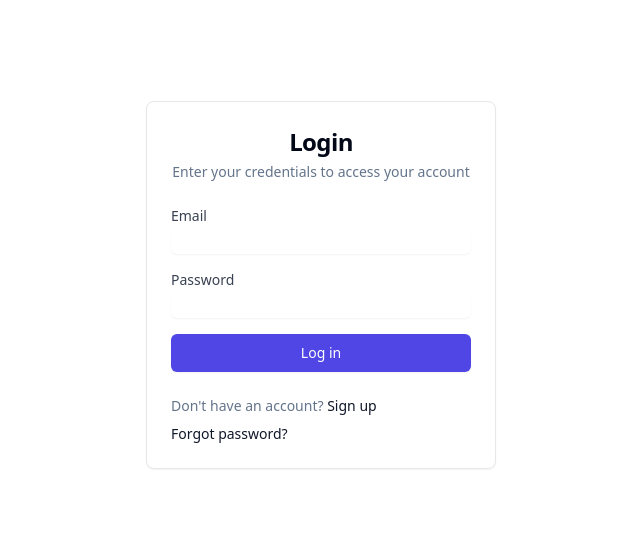
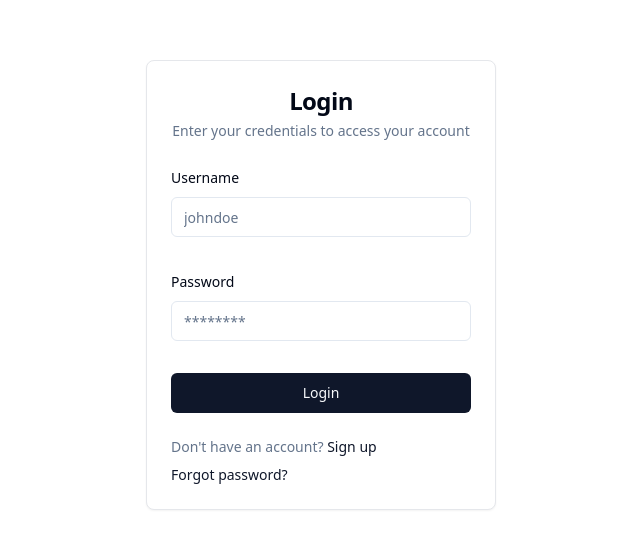
Before and after one commit to arayer143/raydunn-website-v3, a Next.js app: page /login in a window 1280 px wide. Shown: the part 115-664 px from the top of the page, without its empty margins (319-959 px from the left). Built offline with nearby package versions, Linux system fonts and the light colour scheme.

Commit message:
small update to the login page

```diff
--- a/components/LoginForm.tsx
+++ b/components/LoginForm.tsx
@@ -1,70 +1,116 @@
-'use client'
+"use client"
 
 import { useState } from 'react'
 import { signIn } from 'next-auth/react'
 import { useRouter } from 'next/navigation'
+import { zodResolver } from "@hookform/resolvers/zod"
+import { useForm } from "react-hook-form"
+import * as z from "zod"
+import { Button } from "@/components/ui/button"
+import {
+  Form,
+  FormControl,
+  FormField,
+  FormItem,
+  FormLabel,
+  FormMessage,
+} from "@/components/ui/form"
+import { Input } from "@/components/ui/input"
+import { toast } from "@/hooks/use-toast"
+
+const formSchema = z.object({
+  username: z.string().min(2, {
+    message: "Username must be at least 2 characters.",
+  }),
+  password: z.string().min(8, {
+    message: "Password must be at least 8 characters.",
+  }),
+})
 
 export function LoginForm() {
-  const [email, setEmail] = useState('')
-  const [password, setPassword] = useState('')
+  const router = useRouter()
+  const [isLoading, setIsLoading] = useState(false)
   const [error, setError] = useState<string | null>(null)
-  const router = useRouter()
 
-  const handleSubmit = async (e: React.FormEvent) => {
-    e.preventDefault()
+  const form = useForm<z.infer<typeof formSchema>>({
+    resolver: zodResolver(formSchema),
+    defaultValues: {
+      username: "",
+      password: "",
+    },
+  })
+
+  async function onSubmit(values: z.infer<typeof formSchema>) {
+    setIsLoading(true)
+    setError(null)
     try {
       const result = await signIn('credentials', {
+        username: values.username,
+        password: values.password,
         redirect: false,
-        email,
-        password,
       })
 
       if (result?.error) {
+        console.error("Login error:", result.error)
         setError(result.error)
+        toast({
+          title: "Login failed",
+          description: result.error,
+          variant: "destructive",
+        })
+      } else if (result?.ok) {
+        console.log("Login successful, redirecting to dashboard")
+        router.push('/dashboard')
       } else {
-        router.push('/dashboard')
+        throw new Error("Unexpected result from signIn")
       }
     } catch (error) {
-      console.error('Login error:', error)
-      setError('An unexpected error occurred')
+      console.error("Unexpected error during login:", error)
+      setError("An unexpected error occurred. Please try again.")
+      toast({
+        title: "An error occurred",
+        description: "Please try again later.",
+        variant: "destructive",
+      })
+    } finally {
+      setIsLoading(false)
     }
   }
 
   return (
-    <form onSubmit={handleSubmit} className="space-y-4">
-      {error && <p className="text-red-500">{error}</p>}
-      <div>
-        <label htmlFor="email" className="block text-sm font-medium text-gray-700">
-          Email
-        </label>
-        <input
-          type="email"
-          id="email"
-          value={email}
-          onChange={(e) => setEmail(e.target.value)}
-          className="mt-1 block w-full rounded-md border-gray-300 shadow-sm focus:border-indigo-300 focus:ring focus:ring-indigo-200 focus:ring-opacity-50"
-          required
+    <Form {...form}>
+      <form onSubmit={form.handleSubmit(onSubmit)} className="space-y-8">
+        <FormField
+          control={form.control}
+          name="username"
+          render={({ field }) => (
+            <FormItem>
+              <FormLabel>Username</FormLabel>
+              <FormControl>
+                <Input placeholder="johndoe" {...field} />
+              </FormControl>
+              <FormMessage />
+            </FormItem>
+          )}
         />
-      </div>
-      <div>
-        <label htmlFor="password" className="block text-sm font-medium text-gray-700">
-          Password
-        </label>
-        <input
-          type="password"
-          id="password"
-          value={password}
-          onChange={(e) => setPassword(e.target.value)}
-          className="mt-1 block w-full rounded-md border-gray-300 shadow-sm focus:border-indigo-300 focus:ring focus:ring-indigo-200 focus:ring-opacity-50"
-          required
+        <FormField
+          control={form.control}
+          name="password"
+          render={({ field }) => (
+            <FormItem>
+              <FormLabel>Password</FormLabel>
+              <FormControl>
+                <Input type="password" placeholder="********" {...field} />
+              </FormControl>
+              <FormMessage />
+            </FormItem>
+          )}
         />
-      </div>
-      <button
-        type="submit"
-        className="w-full flex justify-center py-2 px-4 border border-transparent rounded-md shadow-sm text-sm font-medium text-white bg-indigo-600 hover:bg-indigo-700 focus:outline-none focus:ring-2 focus:ring-offset-2 focus:ring-indigo-500"
-      >
-        Log in
-      </button>
-    </form>
+        {error && <div className="text-red-500">{error}</div>}
+        <Button type="submit" className="w-full" disabled={isLoading}>
+          {isLoading ? "Logging in..." : "Login"}
+        </Button>
+      </form>
+    </Form>
   )
 }
```
